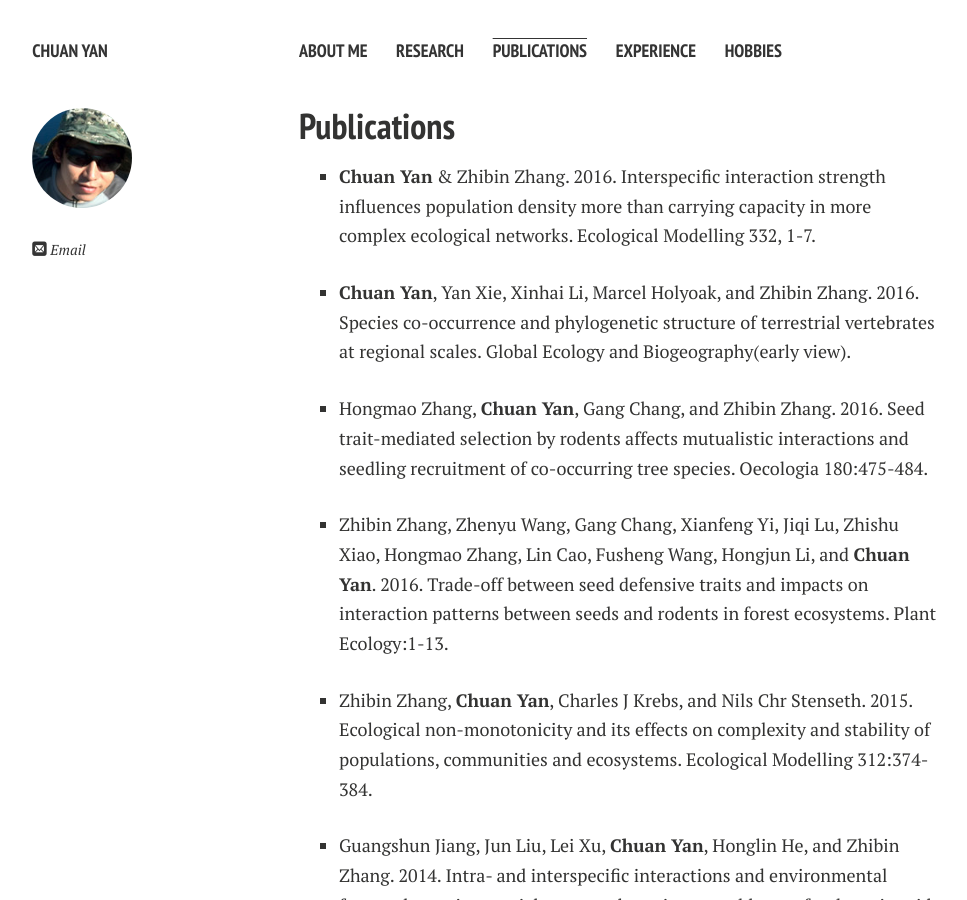
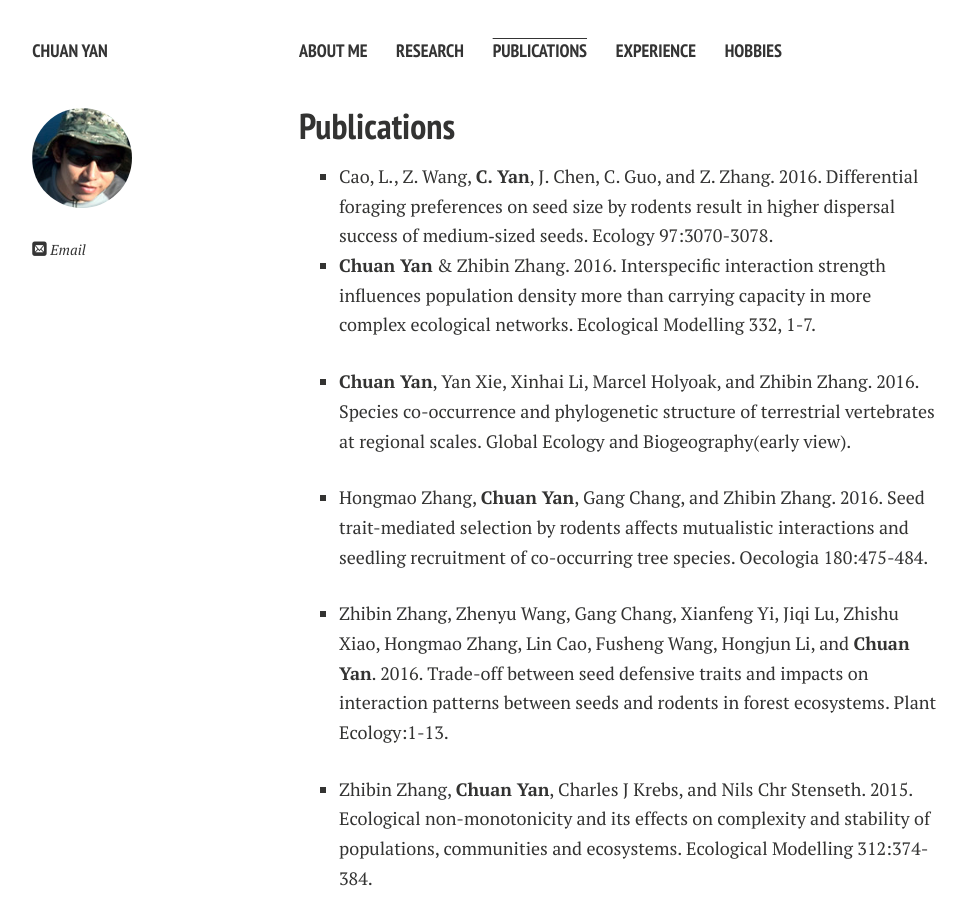
Before and after one commit to yanriver/yanriver.github.io, a Jekyll site: the page built from publications.md, in a window 1280 px wide and 900 px high. Shown: the whole window, without its empty margins (21-988 px from the left). Built offline with Jekyll 4.4.1, drawn with Linux system fonts in a browser that asks for light colours; nearby versions of some CDN libraries.

Commit message:
add cao lin

```diff
--- a/publications.md
+++ b/publications.md
@@ -4,6 +4,7 @@ permalink: /publications/index.html
 title: Publications
 ---
 ## Publications
+  - Cao, L., Z. Wang, **C. Yan**, J. Chen, C. Guo, and Z. Zhang. 2016. Differential foraging preferences on seed size by rodents result in higher dispersal success of medium‐sized seeds. Ecology 97:3070-3078.
   - **Chuan Yan** & Zhibin Zhang. 2016. Interspecific interaction strength influences population density more than carrying capacity in more complex ecological networks. Ecological Modelling 332, 1-7.
 
   - **Chuan Yan**, Yan Xie, Xinhai Li, Marcel Holyoak, and Zhibin Zhang. 2016. Species co-occurrence and phylogenetic structure of terrestrial vertebrates at regional scales. Global Ecology and Biogeography(early view).
```
